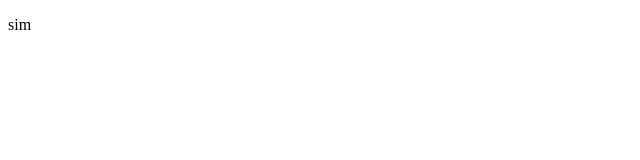
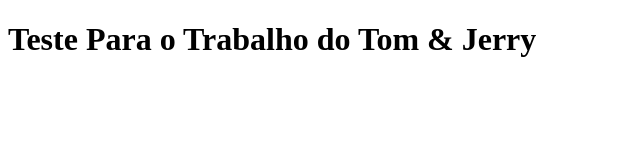
Before and after one commit to hosanasoares/testepages, a plain HTML site: page index.html in a window 1280 px wide. Shown: the whole page, without its empty margins (0-640 px from the left). Drawn offline with Linux system fonts and the light colour scheme.

Commit message:
Update index.html

```diff
--- a/index.html
+++ b/index.html
@@ -7,6 +7,6 @@
     <title>Document</title>
 </head>
 <body>
-    <p>sim</p>
+    <h1>Teste Para o Trabalho do Tom & Jerry</h1>
 </body>
 </html>
```
